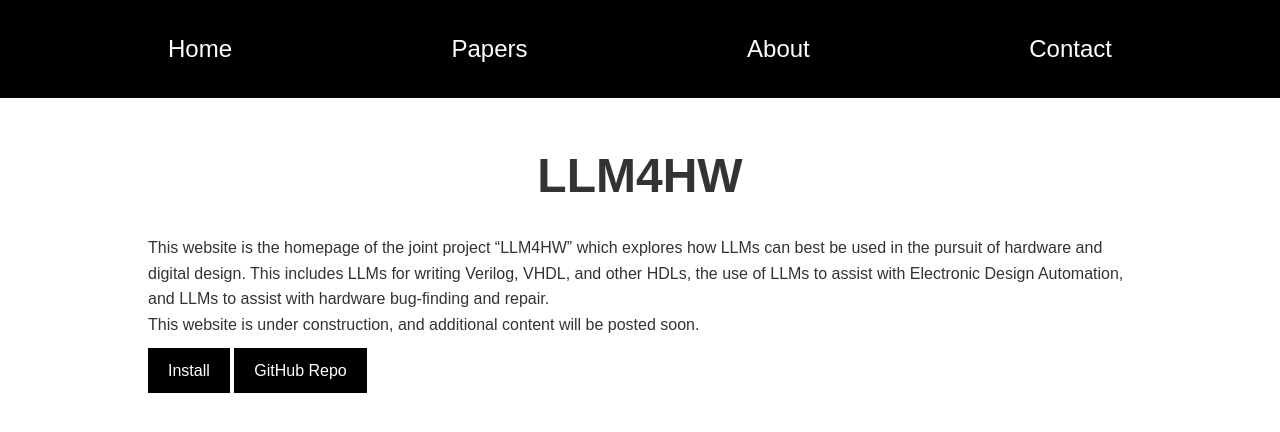
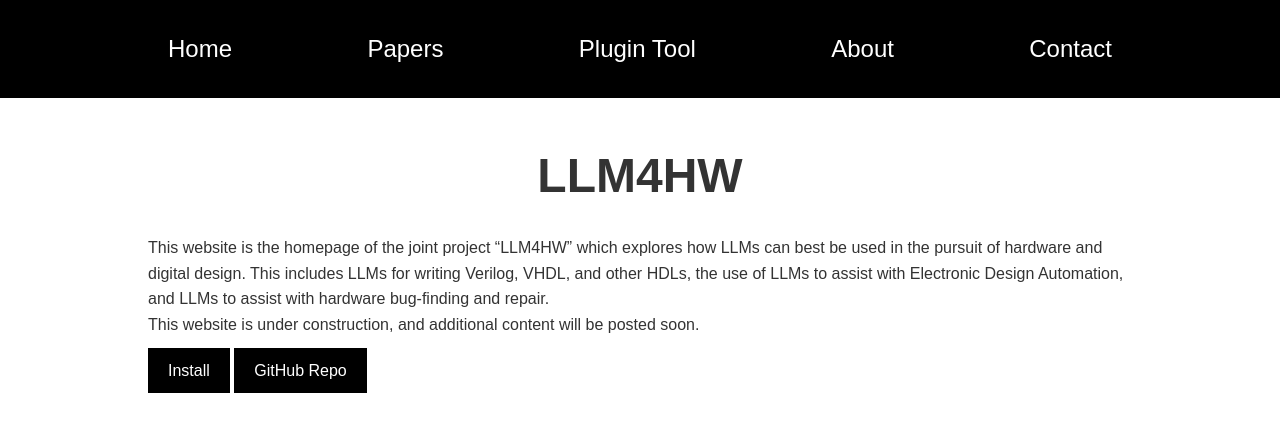
Before and after one commit to llm4hw/llm4hw.github.io, a Jekyll site: the page built from index.md, in a window 1280 px wide. Shown: the top 432 px of the page. Built offline with Jekyll 4.4.1, drawn with Linux system fonts in a browser that asks for light colours.

Commit message:
Update default.html

```diff
--- a/_layouts/default.html
+++ b/_layouts/default.html
@@ -13,6 +13,7 @@
                 <ul>
                     <li><a href="{{ '/' | relative_url }}">Home</a></li>
                     <li><a href="{{ '/papers' | relative_url }}">Papers</a></li>
+                    <li><a href="{{ '/plugin' | relative_url }}">Plugin Tool</a></li>
                     <li><a href="{{ '/about' | relative_url }}">About</a></li>
                     <li><a href="{{ '/contact' | relative_url }}">Contact</a></li>
                 </ul>
```
